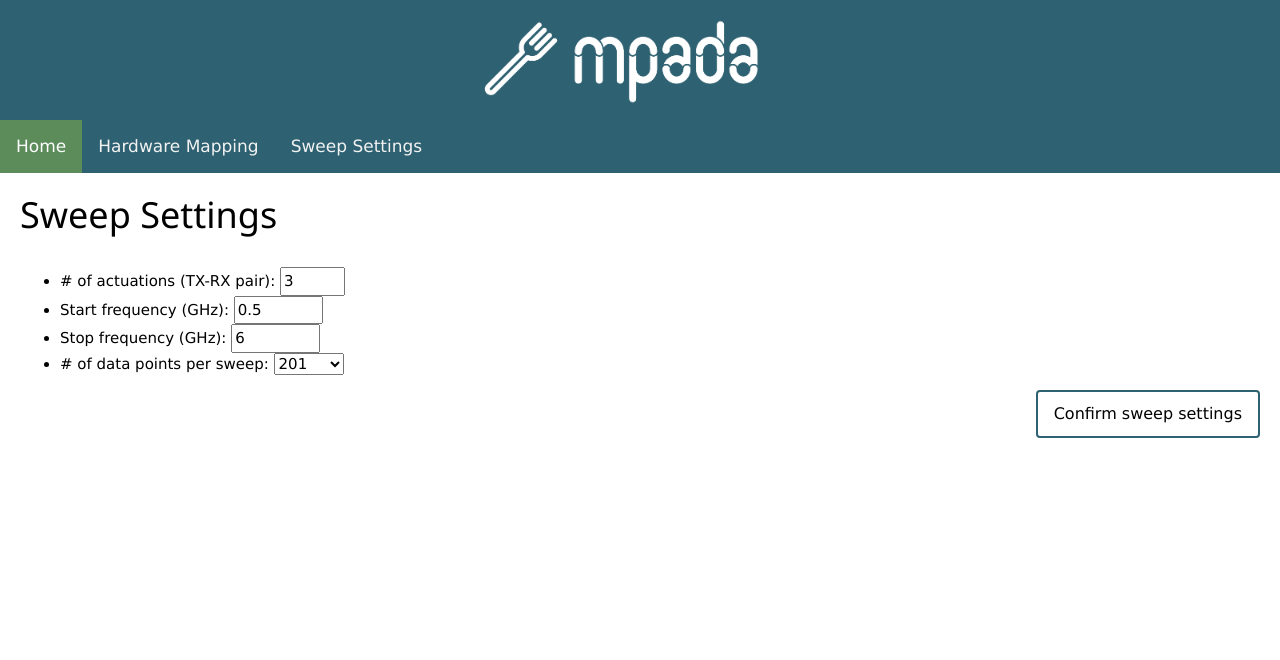
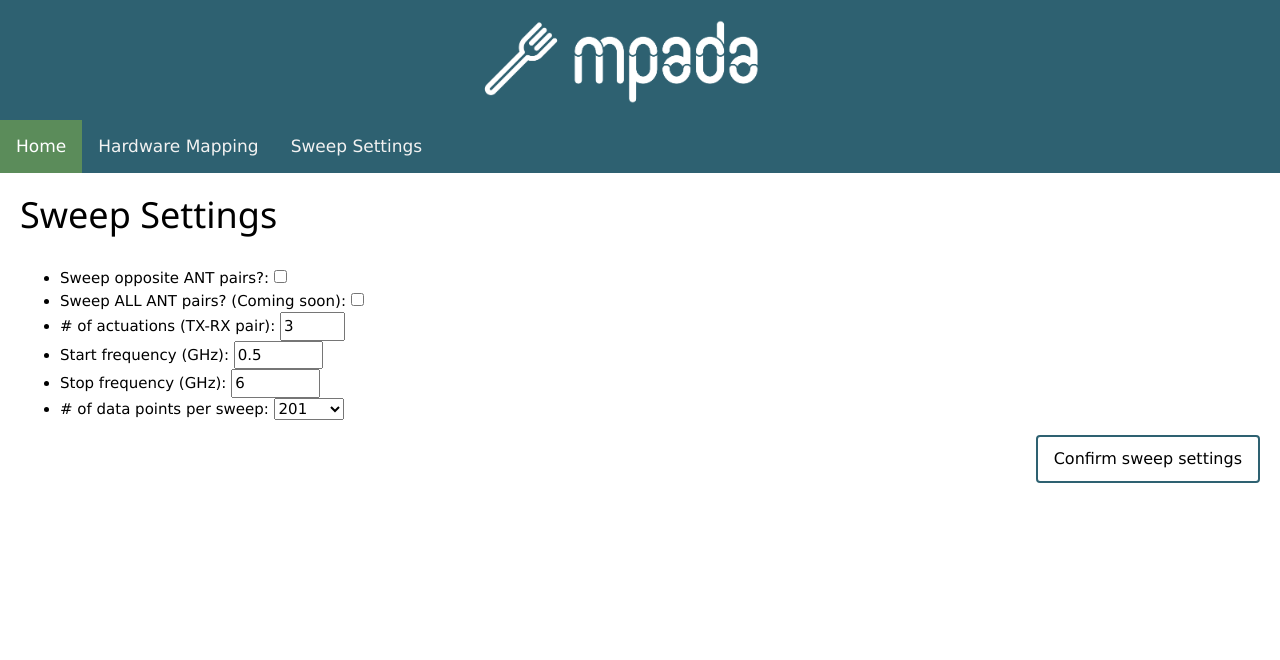
Before and after one commit to YuyiChang/MPADA, a Flask app: page /sweep_settings in a window 1280 px wide. Shown: the top 660 px of the page. Run offline with Flask 2, Linux system fonts and the light colour scheme.

Commit message:
Update sweep_settings.html

```diff
--- a/templates/sweep_settings.html
+++ b/templates/sweep_settings.html
@@ -7,6 +7,14 @@
 {% block content %}
 <form method="POST">
     <ul>
+        <li>
+            <label for="is_sweep_opposite">Sweep opposite ANT pairs?:</label>
+            <input type="checkbox" id="is_sweep_opposite" name="is_sweep_opposite" value="TRUE">
+        </li>
+        <li>
+            <label for="is_sweep_all">Sweep ALL ANT pairs? (Coming soon):</label>
+            <input type="checkbox" id="is_sweep_all" name="is_sweep_all" value="TRUE">
+        </li>
         <li>
             <label for="num_actuation"># of actuations (TX-RX pair):</label>
             <input type="number" id="num_actuation" name="num_actuation" min="1" max="8" step="1" value="3">
```
